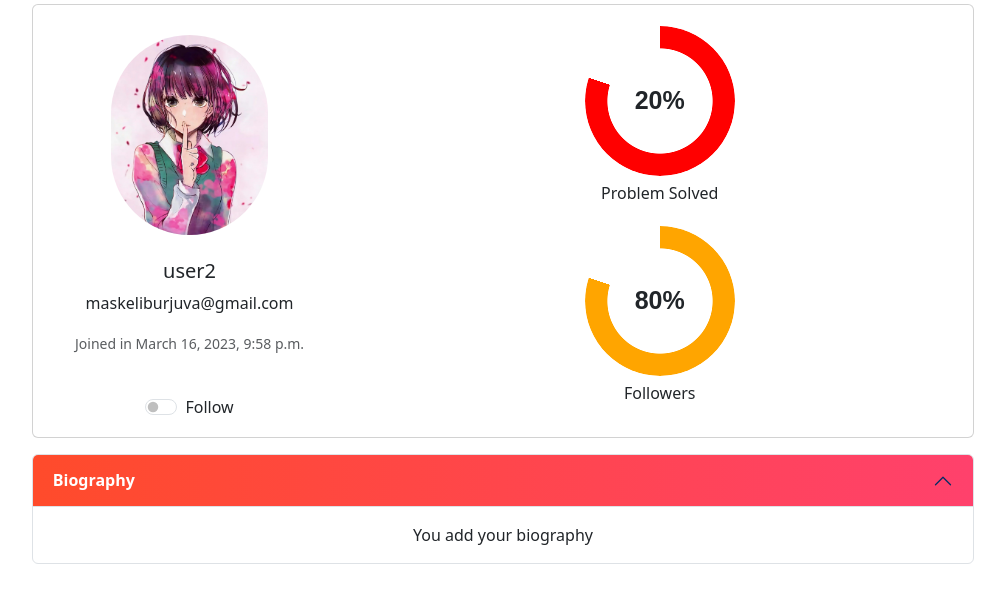
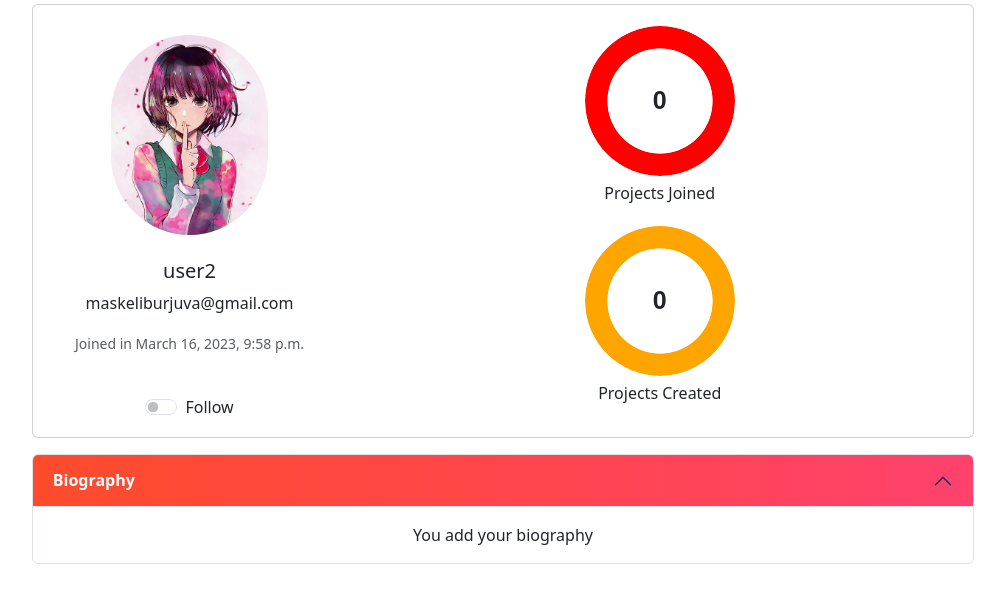
Before and after one commit to berkinKagan/CoddyBuddy, a Django app: page /profile/24 in a window 1280 px wide. Shown: the part 64-667 px from the top of the page, without its empty margins (137-1142 px from the left). Run offline with Django 4.2, Linux system fonts and the light colour scheme; a user stored in the database is signed in; data comes from the database, SQL or seed files in the repository; both versions use the stored data as it was after the commit.

Commit message:
created and joined projects' numbers added

```diff
--- a/musker/models.py
+++ b/musker/models.py
@@ -34,6 +34,8 @@ class Profile(models.Model):
     user = models.OneToOneField(User, on_delete=models.CASCADE)
     image = models.ImageField(upload_to = 'profile_images', default = 'default-profile-image-png-1-Transparent-Images.png')
     bio = models.TextField(default="You add your biography", blank=True, max_length=9999999999999999999999999)
+    joinedProjects = models.IntegerField(blank=False, default=0)
+    createdProjects = models.IntegerField(blank=False, default=0)
     follows = models.ManyToManyField("self",
                                      related_name="followed_by",
                                      symmetrical=False,
--- a/musker/templates/profile.html
+++ b/musker/templates/profile.html
@@ -144,10 +144,10 @@
                 <div class="card-body">
 
                   <div class="graph">
-                    <div class="pie animate no-round" style="--p:80;--c:red;"> 20%</div>
-                    <p>Problem Solved</p>
-                    <div class="pie animate no-round" style="--p:80;--c:orange;"> 80%</div>
-                    <p>Followers</p>
+                    <div class="pie animate no-round" style="--p:100;--c:red;">{{profile.joinedProjects}}</div>
+                    <p>Projects Joined</p>
+                    <div class="pie animate no-round" style="--p:100;--c:orange;">{{profile.createdProjects}}</div>
+                    <p>Projects Created</p>
                   </div>
                 </div>
               </div>
--- a/musker/views.py
+++ b/musker/views.py
@@ -182,6 +182,7 @@ def editProfile(request):
 def createPost(request):
     newpost = None
     currentUser = request.user
+    profile = Profile.objects.get(user = currentUser)
     if request.method == "POST":
       postTitle = request.POST.get('postTitle')
       answer = request.POST['tool']
@@ -209,10 +210,14 @@ def createPost(request):
       print(answer)
       if(postTitle != None and answer != None and description != None and numberOfMember != None):
           newpost = Post(owner = currentUser, title = postTitle, tool = answer, description = description, max_capacity = int(numberOfMember))
-          print("Check")
+          #print("Check")
           newpost.save()
+
+          profile.createdProjects = Post.objects.filter(owner = currentUser).count()
+          profile.save()
           return redirect('home')
-
+    profile.createdProjects = Post.objects.filter(owner = currentUser).count()
+    profile.save()
     return render(request, "home.html")
 
 def createNotification(request,pk):
@@ -228,6 +233,9 @@ def joinProject(request,pk):
         notif = Notification.objects.get(textId = pk)
         post = Post.objects.get(title = notif.Post)
         applicant = notif.trigger
+        profile = Profile.objects.get(user = applicant)
+        profile.joinedProjects = profile.joinedProjects + 1
+        profile.save()
         post.join.add(applicant)
         post.current_capacity = post.join.all().count() + 1
         post.save()
```
Also changed, not shown: db.sqlite3, musker/migrations/0022_profile_joinedprojects.py (added), musker/migrations/0023_profile_createdprojects.py (added).
